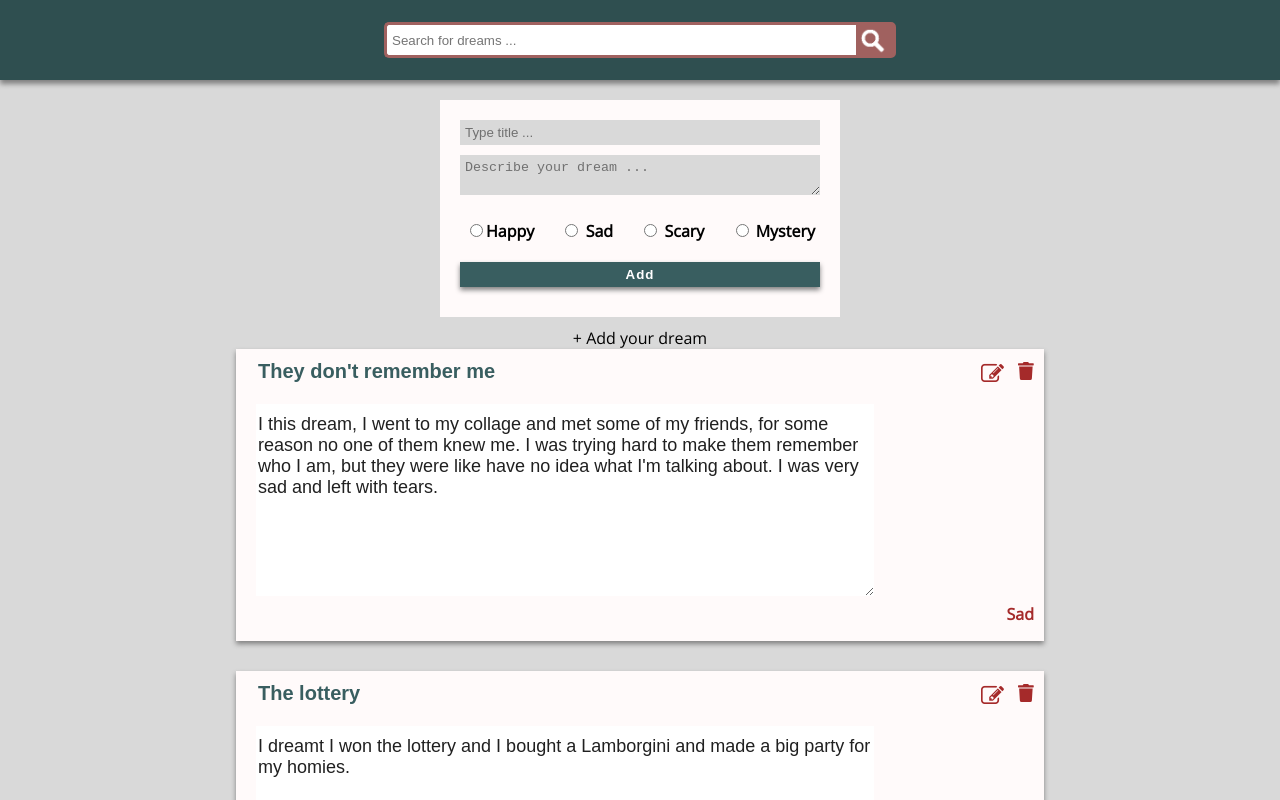
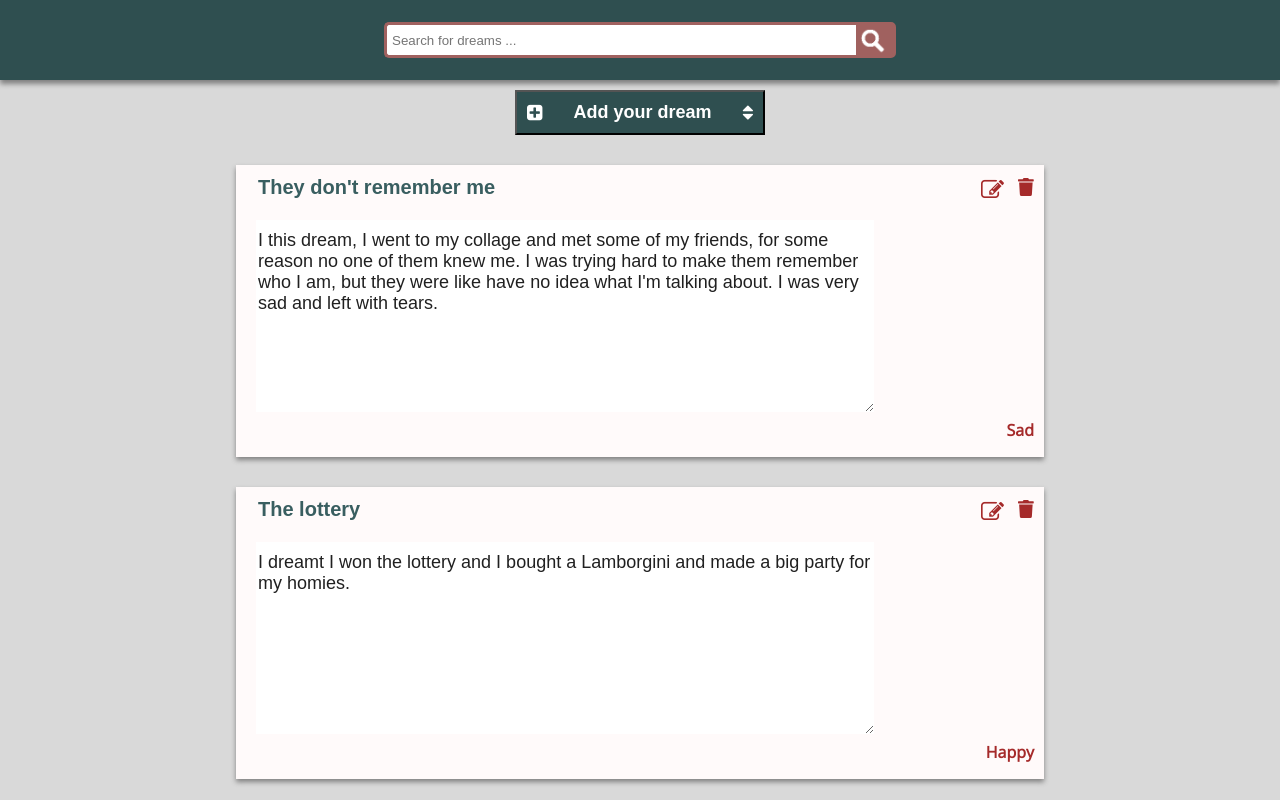
Before and after one commit to ahmedaljabbari/dreams-react-app, a React (Create React App) app: page / in a window 1280 px wide. Shown: the top 800 px of the page. Built offline with nearby package versions, Linux system fonts and the light colour scheme.

Commit message:
Slide animation done on Add form

```diff
--- a/src/App.css
+++ b/src/App.css
@@ -14,7 +14,7 @@ body{
   justify-content: center;
   align-items: center;
   height: 80px;
-  margin-bottom: 20px;
+  margin-bottom: 0px;
   box-shadow: 0 4px 5px gray;
 }
 
@@ -58,8 +58,12 @@ body{
   margin-left: -7px;
 }
 
-.slide-section{
-  display: block;
+#slide-section{
+  display: none;
+  background-color:#2F4F50;
+  padding-bottom: 10px;
+  box-shadow: 0 4px 5px gray;
+  margin-bottom: 10px;
 }
 
 #add-form{
@@ -103,6 +107,7 @@ body{
 }
 
 #flexer{
+  margin-top: 30px;
   display: flex;
   flex-direction: column-reverse;
 }
--- a/src/App.js
+++ b/src/App.js
@@ -9,6 +9,7 @@ import { library } from "@fortawesome/fontawesome-svg-core";
 import { faTrash } from "@fortawesome/free-solid-svg-icons";
 import $ from "jquery";
 import "./App.css";
+import "./assets/slider.css";
 
 library.add(faTrash);
 
@@ -70,6 +71,7 @@ class App extends React.Component {
         newGenre: "",
         key:""
       });
+      $("#slide-section").slideToggle(800);
     }
   };
 
@@ -132,6 +134,11 @@ class App extends React.Component {
     })
   }
 
+  performSliding = () =>{
+    const el = document.getElementById("slide-section");
+    $(el).slideToggle(800);
+  }
+
   render() {
     return (
       <div className="App">
@@ -150,7 +157,7 @@ class App extends React.Component {
         </div>
 
         <section>
-          <div className="slide-section">
+          <div id="slide-section">
             <form id="add-form" onSubmit={this.addItem}>
               <input
                 required
@@ -172,7 +179,14 @@ class App extends React.Component {
               <button type="submit">Add</button>
             </form>
           </div>
-          <div id="slider">+ Add your dream</div>
+
+          <div id="slider">
+            <button id="Slider-btn" onClick={this.performSliding}>
+              <i class="fa fa-plus-square"></i>
+              Add your dream
+              <i class="fa fa-unsorted"></i>
+            </button>
+          </div>
         </section>
 
         <List
--- /dev/null
+++ b/src/assets/slider.css
@@ -0,0 +1,24 @@
+#slider{
+  margin: 10px 0;
+
+}
+
+#Slider-btn{
+  background-color:  #2F4F50;
+  width: 250px;
+  font-size: 18px;
+  color: white;
+  padding: 10px;
+  font-weight: bold;
+  box-sizing: border-box;
+  display: flex;
+  justify-content: space-between;
+  margin: 0 auto;
+  align-items: center;
+}
+
+#Slider-btn:hover{
+  transform: scale(1.05);
+  transition: 0.3s;
+  cursor: pointer;
+}
```
Also changed, not shown: 1 other file (tests, documents, lock files or other folders).
